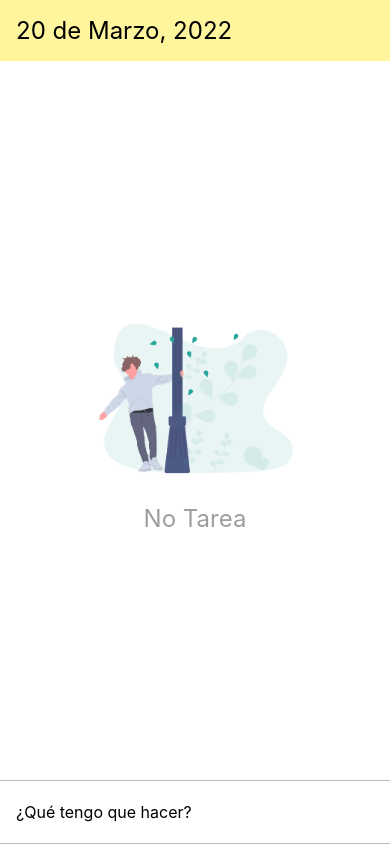
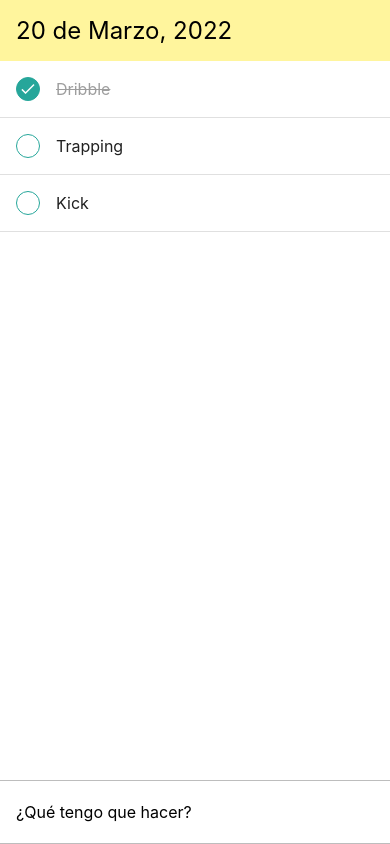
Before and after one commit to materokatti/002_TodoList-RN-, a React Native app: screen / in a window 390 px wide. Built offline with nearby package versions, Linux system fonts and the light colour scheme.

Commit message:
feature : AddTodo, TodoItem, TodoList UI finish

```diff
--- a/App.js
+++ b/App.js
@@ -1,12 +1,19 @@
-import React from 'react';
+import React, {useState} from 'react';
 import {StyleSheet, KeyboardAvoidingView, Platform} from 'react-native';
 import {SafeAreaProvider, SafeAreaView} from 'react-native-safe-area-context';
 import AddTodo from './components/AddTodo';
 import DateHead from './components/DateHead';
 import Empty from './components/Empty';
+import TodoList from './components/TodoList';
 
 const App = () => {
   const today = new Date();
+
+  const [todos, setTodos] = useState([
+    {id: 1, text: 'Dribble', done: true},
+    {id: 2, text: 'Trapping', done: false},
+    {id: 3, text: 'Kick', done: false},
+  ]);
 
   return (
     <SafeAreaProvider>
@@ -16,7 +23,7 @@ const App = () => {
           behavior={Platform.select({ios: 'padding', android: undefined})}
           style={styles.avoid}>
           <DateHead date={today} />
-          <Empty />
+          {todos.length === 0 ? <Empty /> : <TodoList todos={todos} />}
           <AddTodo />
         </KeyboardAvoidingView>
       </SafeAreaView>
--- /dev/null
+++ b/components/TodoItem.js
@@ -0,0 +1,52 @@
+import {StyleSheet, Text, View, Image} from 'react-native';
+import React from 'react';
+
+const TodoItem = ({id, text, done}) => {
+  return (
+    <View style={styles.item}>
+      <View style={[styles.circle, done && styles.filled]}>
+        {done && (
+          <Image
+            source={require('../assets/icons/check_white/check_white.png')}
+            style={styles.check}
+          />
+        )}
+      </View>
+      <Text style={[styles.text, done && styles.lineThrough]}>{text}</Text>
+    </View>
+  );
+};
+
+export default TodoItem;
+
+const styles = StyleSheet.create({
+  item: {
+    flexDirection: 'row',
+    padding: 16,
+    borderBottomWidth: 1,
+    borderBottomColor: '#e0e0e0',
+    alignItems: 'center',
+  },
+  circle: {
+    width: 24,
+    height: 24,
+    borderRadius: 12,
+    borderColor: '#26a69a',
+    borderWidth: 1,
+    marginRight: 16,
+  },
+  filled: {
+    justifyContent: 'center',
+    alignItems: 'center',
+    backgroundColor: '#26a69a',
+  },
+  text: {
+    flex: 1,
+    fontSize: 16,
+    color: '#212121',
+  },
+  lineThrough: {
+    color: '#9e9e9e',
+    textDecorationLine: 'line-through',
+  },
+});
--- /dev/null
+++ b/components/TodoList.js
@@ -0,0 +1,24 @@
+import {FlatList, StyleSheet} from 'react-native';
+import React from 'react';
+import TodoItem from './TodoItem';
+
+const TodoList = ({todos}) => {
+  return (
+    <FlatList
+      style={styles.list}
+      data={todos}
+      renderItem={({item}) => (
+        <TodoItem id={item.id} text={item.text} done={item.done} />
+      )}
+      keyExtractor={item => item.id.toString()}
+    />
+  );
+};
+
+const styles = StyleSheet.create({
+  list: {
+    flex: 1,
+  },
+});
+
+export default TodoList;
```
